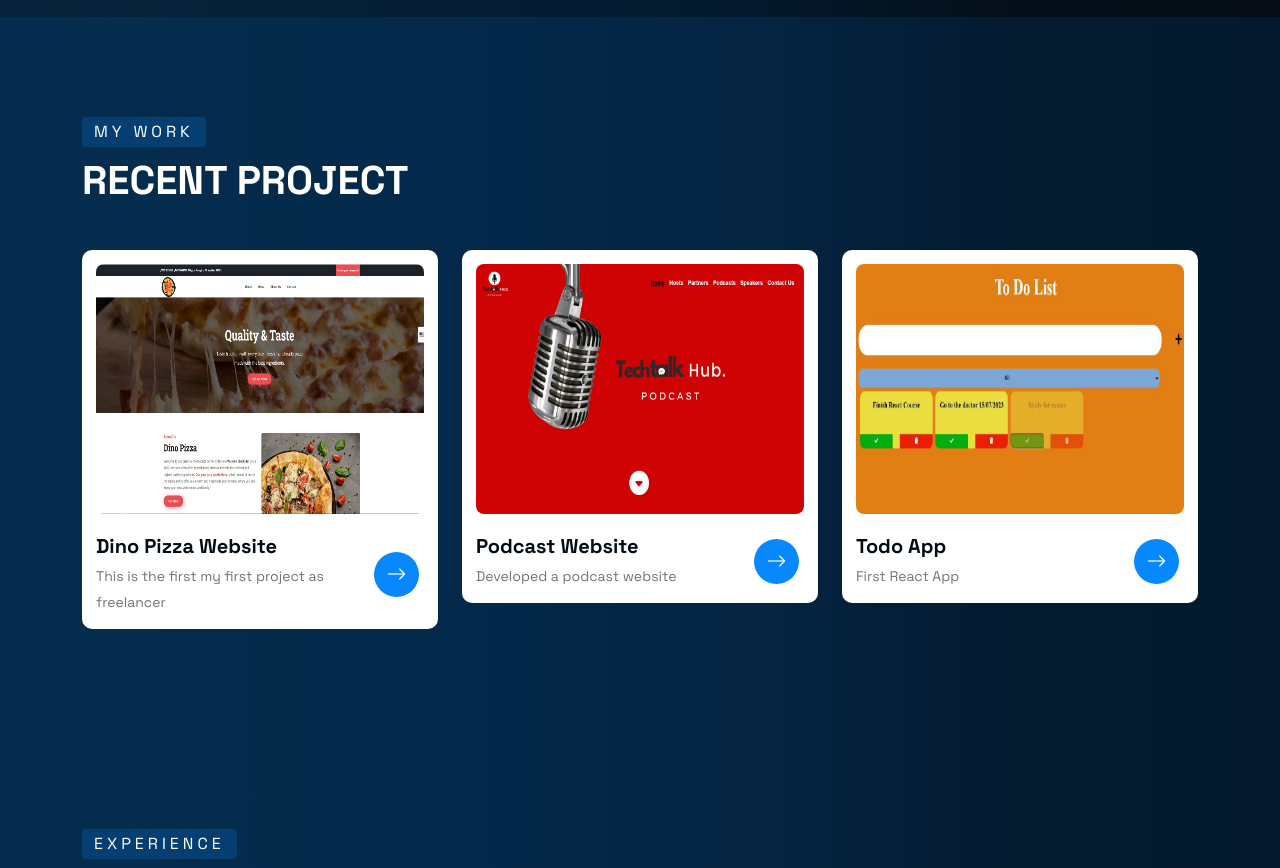
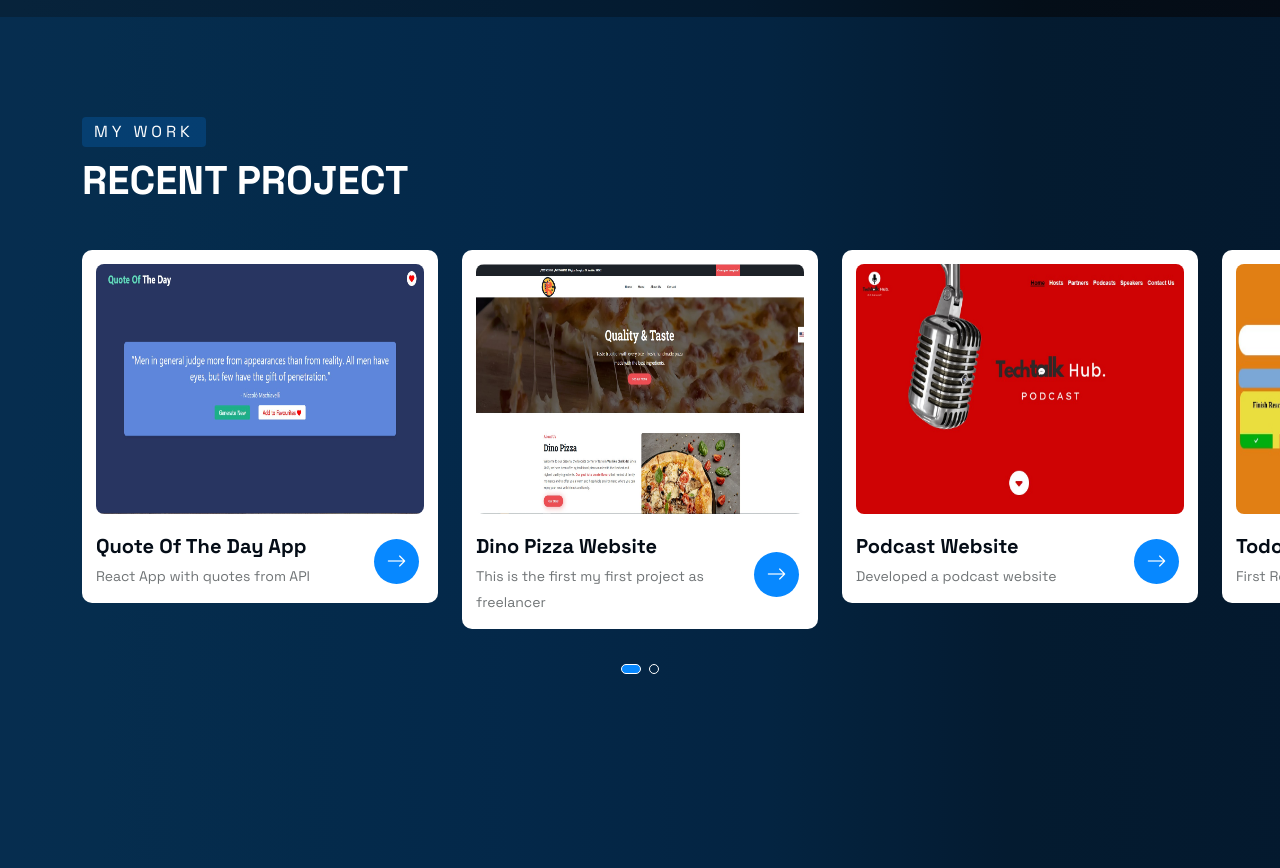
Before and after one commit to Spanosnick/NickPort, a PHP site: page / in a window 1280 px wide. Shown: the part 1493-2361 px from the top of the page. Run offline with PHP 8.4, Linux system fonts and the light colour scheme.

Commit message:
Add new React App

```diff
--- a/index.php
+++ b/index.php
@@ -225,6 +225,20 @@
             <div class="owl-carousel lightbox-gallery" data-items="3" data-loop="false" data-nav-dots="true"
                  data-lg-items="2" data-md-items="2" data-sm-items="1" data-xs-items="1" data-space="24"
                  data-autoplay="false">
+                <div class="project-box">
+                    <div class="project-media">
+                        <img src="assets/img/quote-app.jpg" title="" alt="Quote Of The Day App ">
+                    </div>
+                    <div class="project-body">
+                        <div class="text">
+                            <h5>Quote Of The Day App</h5>
+                            <span>React App with quotes from API</span>
+                        </div>
+                        <div class="link">
+                            <a class="p-link " target="_blank" href="https://nickport.com/quotes/"><i class="bi-arrow-right"></i> </a>
+                        </div>
+                    </div>
+                </div>
                 <div class="project-box">
                     <div class="project-media">
                         <img src="assets/img/dinopizza.jpg" title="" alt="Dino Pizza Project ">
```
Also changed, not shown: assets/img/quote-app.jpg (added).
